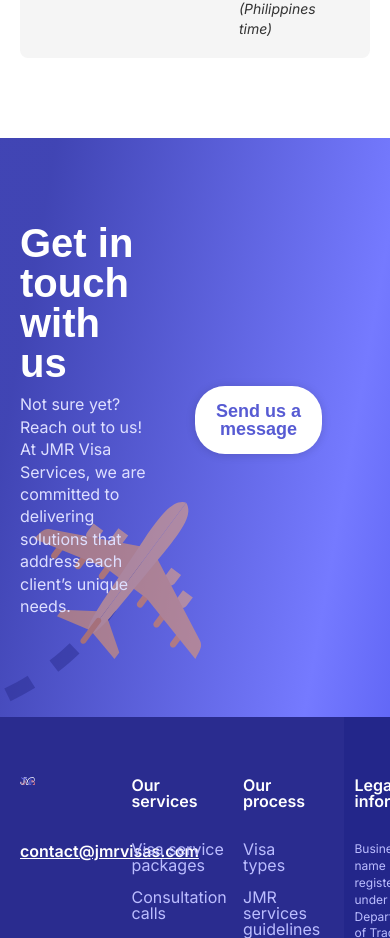
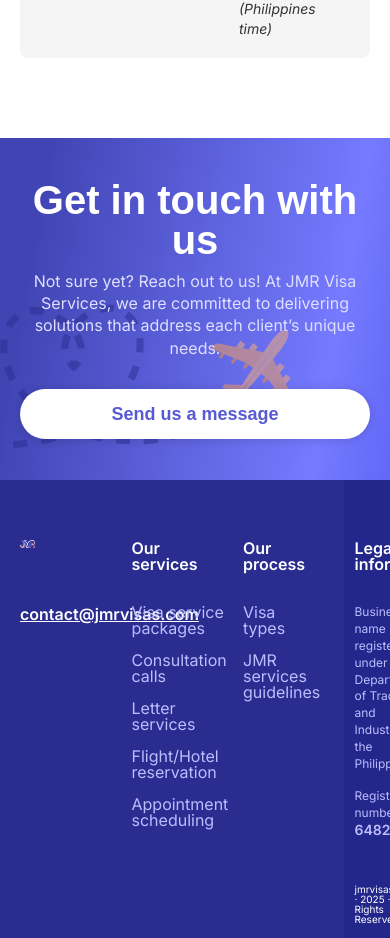
Before and after one commit to EricBARBEAU/jmr-vs, a React (Create React App) app in the folder my-app/: page /our-process in a window 390 px wide. Shown: the part 2854-3792 px from the top of the page. Built offline with nearby package versions, Linux system fonts and the light colour scheme; a web font is replaced by a local one.

Commit message:
mobile layout for homepage

```diff
--- a/my-app/src/css/elements/contact_block.scss
+++ b/my-app/src/css/elements/contact_block.scss
@@ -23,6 +23,10 @@
 
 		.contact_text, .contact_ctas {
 			width: calc(50% - 48px);
+
+			@media screen and (min-width: 680px) and (max-width: 860px) {
+				width: calc(50% - 20px);
+			}
 		}
 
 		.contact_text {
@@ -61,4 +65,29 @@
 		right: 0px;
 		width: 773px;
 	}
+
+	@media screen and (max-width: 680px) {
+		padding: 40px 20px;
+
+		&-content {
+			flex-direction: column;
+			gap: 30px;
+
+			.contact_text, .contact_ctas {
+				width: 100%;
+				align-items: center;
+			}
+
+			.contact_text {
+
+				&-title, &-body {
+					text-align: center;
+				}
+			}
+		}
+		&-bg {
+			height: 256px;
+			width: 100%;
+		}
+	}
 }
--- a/my-app/src/css/views/home.scss
+++ b/my-app/src/css/views/home.scss
@@ -13,6 +13,14 @@
 
 			b {
 				color: $font-color-dark;
+			}
+		}
+
+		@media screen and (max-width: 680px) {
+			align-items: center;
+
+			.intro_title, .intro_subtitle {
+				text-align: center;
 			}
 		}
 	}
@@ -50,6 +58,8 @@
 				flex-direction: row;
 				gap: 30px;
 				align-items: center;
+
+				@media screen and (min-width: 680px) {
 					padding: 30px;
 					border-radius: 30px;
 
@@ -64,14 +74,22 @@
 						background-color: #fbfbfb;
 						transform: translateY(4px);
 					}
+				}
 
 				@media screen and (max-width: 680px) {
 					flex-direction: column;
-					align-items: flex-start;
+					align-items: center;
 					gap: 20px;
 
 					.grid_blk-visual {
 						width: 100px;
+					}
+					.grid_blk-content {
+						align-items: center;
+
+						.content_copy {
+							text-align: center;
+						}
 					}
 				}
 
```
Lines whose indentation alone changed are shown as unchanged.
